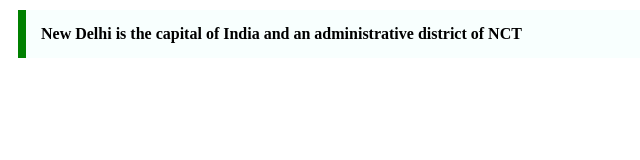
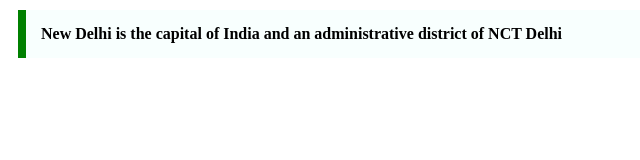
Before and after one commit to acciojob/trivia-manim2903, a website: page main.html in a window 1280 px wide. Shown: the full height of the page, 0-640 px from the left. Drawn offline with Linux system fonts and the light colour scheme.

Commit message:
created a submission

```diff
--- a/main.html
+++ b/main.html
@@ -8,7 +8,7 @@
 
 <body>
 	<!-- the entire body must be written by student -->
-	<blockquote cite=" https://en.wikipedia.org/wiki/New_Delhi">New Delhi is the capital of India and an administrative district of NCT</blockquote>
+	<blockquote cite=" https://en.wikipedia.org/wiki/New_Delhi">New Delhi is the capital of India and an administrative district of NCT Delhi</blockquote>
     <script type="text/javascript" src="./script.js">
 </script>
 
```
